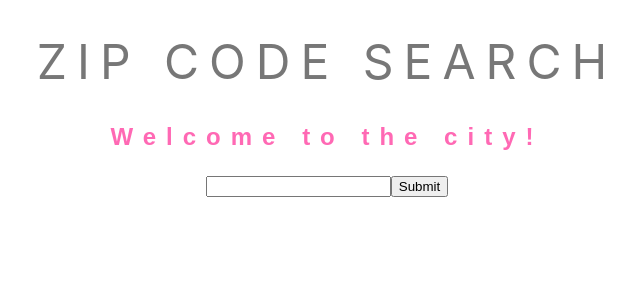
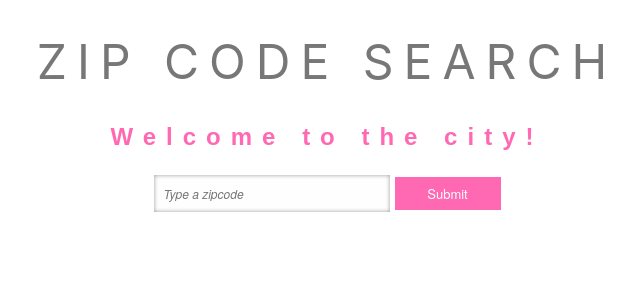
Before and after one commit to JingWen1113/zip-search, a React (Create React App) app: page / in a window 1280 px wide. Shown: the top 300 px of the page, without its empty margins (313-953 px from the left). Built offline with nearby package versions, Linux system fonts and the light colour scheme.

Commit message:
search bar styling complered close #9

```diff
--- a/src/App.css
+++ b/src/App.css
@@ -94,3 +94,38 @@
     transform: translate(0);
   }
 }
+
+.search-bar {
+  background: #fefefe;
+  border: none;
+  font: 12px/12px "HelveticaNeue", Helvetica, Arial, sans-serif;
+  margin-right: 5px;
+  padding: 10px;
+  width: 216px;
+  box-shadow: 0 0 4px rgba(0, 0, 0, 0.4) inset,
+    1px 1px 1px rgba(255, 255, 255, 0.75);
+  -moz-box-shadow: 0 0 4px rgba(0, 0, 0, 0.4) inset,
+    1px 1px 1px rgba(255, 255, 255, 0.75);
+  -webkit-box-shadow: 0 0 4px rgba(0, 0, 0, 0.4) inset,
+    1px 1px 1px rgba(255, 255, 255, 0.75);
+}
+.seach-bar:focus {
+  outline: none;
+}
+.search-bar::-webkit-input-placeholder {
+  font-style: italic;
+  line-height: 15px;
+}
+.search-button {
+  background-color: hotpink;
+  filter: progid:DXImageTransform.Microsoft.gradient( startColorstr='#34adec', endColorstr='#2691dc',GradientType=0 );
+  border: none;
+  color: #fff;
+  cursor: pointer;
+  font: 13px/13px "HelveticaNeue", Helvetica, Arial, sans-serif;
+  padding: 10px;
+  width: 106px;
+}
+.search-button:hover {
+  opacity: 0.9;
+}
--- a/src/components/ZipContainer.jsx
+++ b/src/components/ZipContainer.jsx
@@ -1,67 +1,76 @@
-import React, { Component } from 'react';
-import ZipDisplay from "./ZipDisplay"
+import React, { Component } from "react";
+import ZipDisplay from "./ZipDisplay";
 
 class zipContainer extends Component {
-    constructor(props){
-        super(props);
-        this.state = {
-            Allplaces:[],//will hold the addresses returned
-            Zip: "",//holds the zip that the user enters
-            Exist: false//sees if state exists
-        }
+  constructor(props) {
+    super(props);
+    this.state = {
+      Allplaces: [], //will hold the addresses returned
+      Zip: "", //holds the zip that the user enters
+      Exist: false, //sees if state exists
+    };
+  }
+
+  onChange = (event) => {
+    //sets the Zip state to that of the one user entered
+    this.setState({ Zip: event.target.value });
+  };
+
+  fetchLocations = async () => {
+    //calls api after the zip state is updated this way it can get information for specific zip address
+    try {
+      let zipGiven = this.state.Zip;
+      console.log("this is the zip: " + zipGiven);
+      let response = await fetch(
+        "http://ctp-zip-api.herokuapp.com/zip/" + zipGiven,
+        { method: "GET" }
+      );
+      console.log(response);
+      const status = response.status;
+      let result = await response.json();
+      console.log(result);
+      if (status === 400 || status === 500) {
+        console.log(result.error);
+      } else {
+        this.setState({ Allplaces: result, Exist: true }); //updates array and makes it so if the address is real Exist is true.
+        console.log("array of state is updated");
+      }
+    } catch (error) {
+      console.log(error);
     }
+  };
 
-    onChange= (event) =>{//sets the Zip state to that of the one user entered
-        this.setState({Zip : event.target.value})
+  onSubmit = async (event) => {
+    event.preventDefault();
+    if (this.state.Zip === "" || !this.state.Zip) {
+      return alert("Need a zip code");
     }
+    if (isNaN(this.state.Zip)) {
+      return alert("This is not a zip code!");
+    }
+    this.fetchLocations();
+    console.log("fetching info on Zip");
+  };
 
-    fetchLocations= async() =>{ //calls api after the zip state is updated this way it can get information for specific zip address
-        try{
-            let zipGiven = this.state.Zip;
-            console.log('this is the zip: '+zipGiven);
-            let response = await fetch('http://ctp-zip-api.herokuapp.com/zip/'+zipGiven, { method: 'GET'} )
-            console.log(response);
-            const status = response.status
-            let result = await response.json();
-            console.log(result);
-            if (status === 400 || status === 500) {
-                console.log(result.error)
-              } else {
-                this.setState({Allplaces:result, Exist:true})//updates array and makes it so if the address is real Exist is true.
-                console.log('array of state is updated')
-            }
-
-        }catch (error){
-            console.log(error);
-        }
-    }
-
-    onSubmit= async(event)=>{
-        event.preventDefault()
-        if(this.state.Zip === "" || !this.state.Zip){
-            return(alert('Need a zip code'));
-        }
-        if(isNaN(this.state.Zip)){
-            return(alert("This is not a zip code!"))
-        }
-        this.fetchLocations()
-        console.log("fetching info on Zip");
-    }
-
-    render(){
-        const{Zip}=this.state.Zip
-        console.log(this.state.Zip);
-        return(
-            <div>
-                <form onSubmit={this.onSubmit}>
-                    <input type="text" onChange={this.onChange} value={Zip}></input>
-                    <input type="submit"></input>
-                </form>
-                <ZipDisplay cities = {this.state.Allplaces}/>
-            </div>
-        )
-    }
-
+  render() {
+    const { Zip } = this.state.Zip;
+    console.log(this.state.Zip);
+    return (
+      <div>
+        <form onSubmit={this.onSubmit}>
+          <input
+            className="search-bar"
+            type="text"
+            placeholder="Type a zipcode"
+            onChange={this.onChange}
+            value={Zip}
+          ></input>
+          <input className="search-button" type="submit"></input>
+        </form>
+        <ZipDisplay cities={this.state.Allplaces} />
+      </div>
+    );
+  }
 }
 
 export default zipContainer;
```
